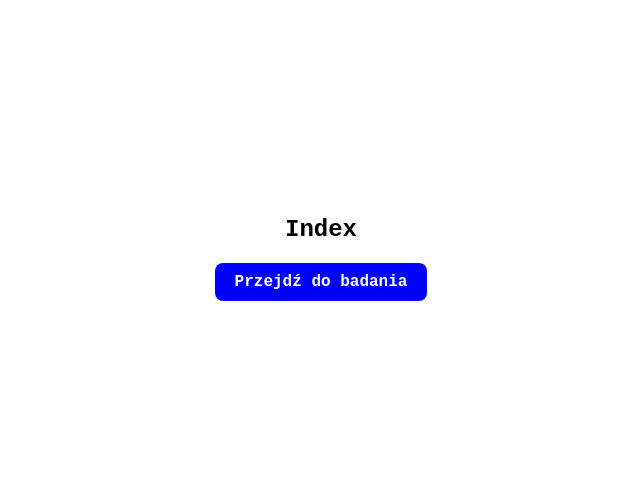
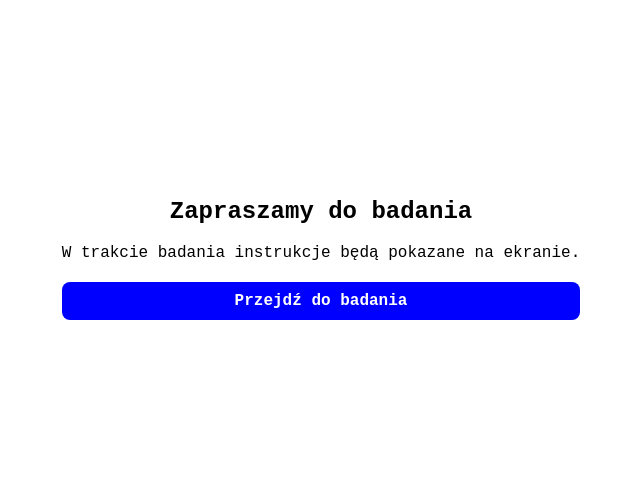
Before and after one commit to KacperK2003/UserPatienceTest, a Flask app: page / in a window 1280 px wide. Shown: the part 151-653 px from the top of the page, without its empty margins (319-959 px from the left). Run offline with Flask 3, Linux system fonts and the light colour scheme.

Commit message:
Changed the index welcome text.

```diff
--- a/templates/index.html
+++ b/templates/index.html
@@ -6,7 +6,8 @@
 
 {% block body %}
 <div>
-   <h1>Index</h1>
+   <h1>Zapraszamy do badania</h1>
+   <p>W trakcie badania instrukcje będą pokazane na ekranie.</p>
    <div class="next-button">Przejdź do badania</div>
 </div>
 
```
